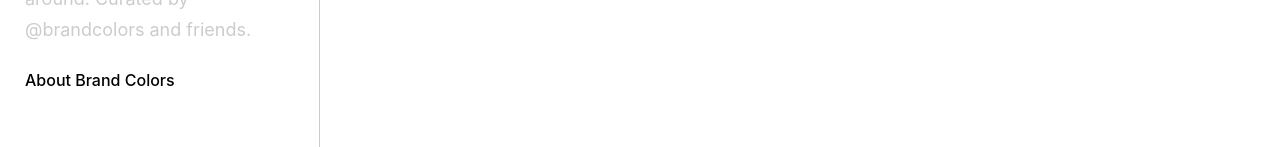
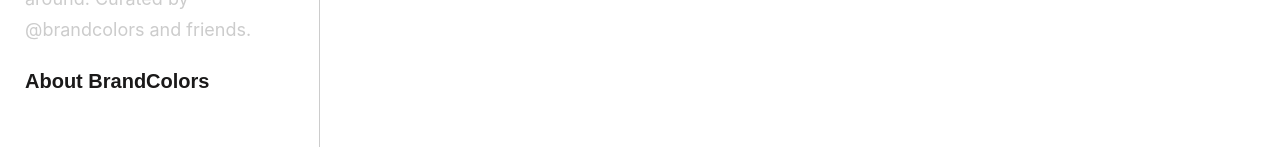
Before and after one commit to reyhang/brand-colors, a React (Create React App) app: page / in a window 1280 px wide. Shown: the part 153-300 px from the top of the page. Built offline with nearby package versions, Linux system fonts and the light colour scheme.

Commit message:
Hata düzeltmeleri.

```diff
--- a/src/components/Sidebar/Sidebar.js
+++ b/src/components/Sidebar/Sidebar.js
@@ -25,7 +25,7 @@
             <nav className="menu">
                 <ul>
                     <li>
-                        <a onClick={toggleModal} href='!#'>About Brand Colors</a>
+                        <button href='/' onClick={toggleModal}>About BrandColors</button>
                     </li>
                 </ul>
             </nav>
@@ -41,7 +41,7 @@
 
             <p>
                 BrandColors was created by
-                <a href='!#'>
+                <a href='https://www.designbombs.com/'>
                     <strong> DesignBombs</strong>
                 </a>.
                 The goal was to create a helpful reference for the brand color codes that are needed most often.
--- a/src/components/Sidebar/sidebar.scss
+++ b/src/components/Sidebar/sidebar.scss
@@ -23,7 +23,6 @@
         }
     }
 
-
 }
 
 .description {
@@ -36,11 +35,13 @@
 .menu {
     ul {
         li {
-            a {
+            button {
                 display: block;
-                font-weight: 500;
+                font-weight:600;
+                font-size: 20px;
                 text-decoration: none;
-                color: #000;
+                background-color: transparent;
+                color: rgb(26, 25, 25);
                 &:hover{
                     color: salmon;
                 }
```
